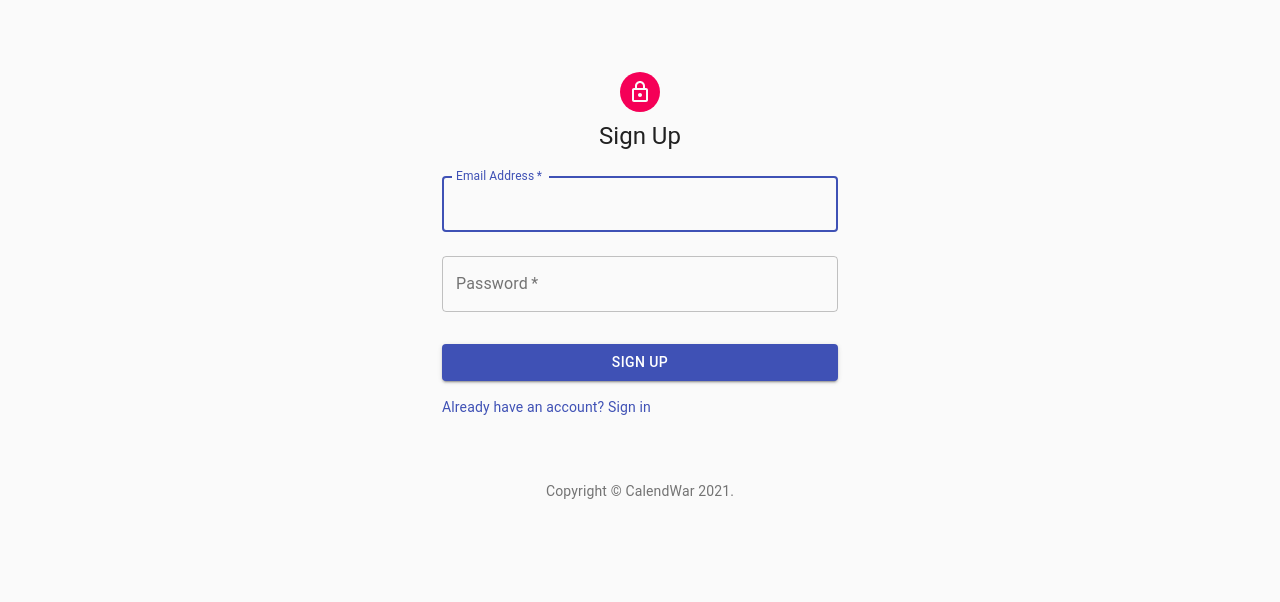
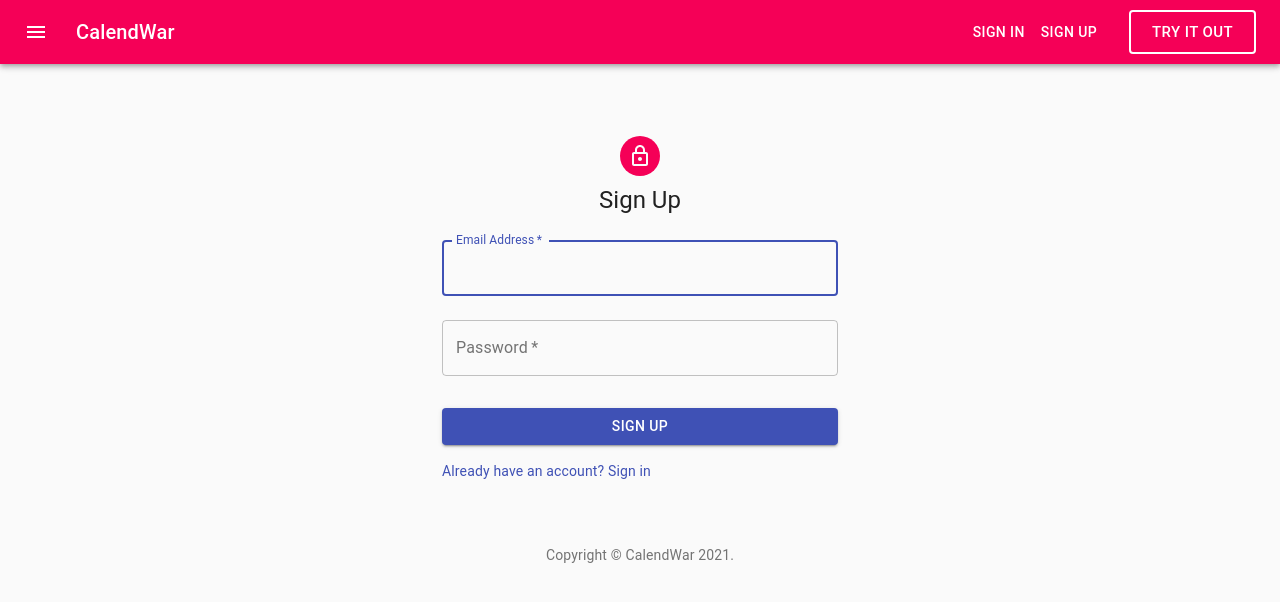
Before and after one commit to HackathonRepos/CalendWar, a React (Create React App) app: page /signup in a window 1280 px wide. Shown: the top 602 px of the page. Built offline with nearby package versions, Linux system fonts and the light colour scheme.

Commit message:
Added navbar to every component

```diff
--- a/src/components/Navbar.jsx
+++ b/src/components/Navbar.jsx
@@ -7,6 +7,7 @@ import Button from "@material-ui/core/Button";
 import IconButton from "@material-ui/core/IconButton";
 import MenuIcon from "@material-ui/icons/Menu";
 import { makeStyles } from "@material-ui/core/styles";
+import Link from "@material-ui/core/Link";
 
 function Navbar() {
   const classes = useStyles();
@@ -21,9 +22,10 @@ function Navbar() {
         >
           <MenuIcon />
         </IconButton>
-        <Typography variant="h6" className={classes.title}>
-          CalendWar
-        </Typography>
+        <Link href="/" color="inherit" className={classes.title}>
+          <Typography variant="h6">CalendWar</Typography>
+        </Link>
+
         <Button color="inherit" href="/signin">
           Sign In
         </Button>
--- a/src/screens/Authenticated/AuthenticatedCalender.jsx
+++ b/src/screens/Authenticated/AuthenticatedCalender.jsx
@@ -1,9 +1,10 @@
 import React from "react";
+import Navbar from "../../components/Navbar";
 
 function AuthenticatedCalender() {
   return (
     <div>
-      <h1>AuthenticatedCalender</h1>
+      <Navbar />
     </div>
   );
 }
--- a/src/screens/Authenticated/Dashboard.jsx
+++ b/src/screens/Authenticated/Dashboard.jsx
@@ -1,9 +1,10 @@
 import React from "react";
+import Navbar from "../../components/Navbar";
 
 function Dashboard() {
   return (
     <div>
-      <h1>Dashboard</h1>
+      <Navbar />
     </div>
   );
 }
--- a/src/screens/Authenticated/SignIn.jsx
+++ b/src/screens/Authenticated/SignIn.jsx
@@ -11,9 +11,13 @@ import Typography from "@material-ui/core/Typography";
 import { makeStyles } from "@material-ui/core/styles";
 import Container from "@material-ui/core/Container";
 
+import Navbar from "../../components/Navbar";
+
 function SignIn() {
   const classes = useStyles();
   return (
+    <div>
+      <Navbar />
       <Container component="main" maxWidth="xs">
         <CssBaseline />
         <div className={classes.paper}>
@@ -68,6 +72,7 @@ function SignIn() {
           <Copyright />
         </Box>
       </Container>
+    </div>
   );
 }
 
--- a/src/screens/Authenticated/Signup.jsx
+++ b/src/screens/Authenticated/Signup.jsx
@@ -11,9 +11,13 @@ import Typography from "@material-ui/core/Typography";
 import { makeStyles } from "@material-ui/core/styles";
 import Container from "@material-ui/core/Container";
 
+import Navbar from "../../components/Navbar";
+
 function SignUp() {
   const classes = useStyles();
   return (
+    <div>
+      <Navbar />
       <Container component="main" maxWidth="xs">
         <CssBaseline />
         <div className={classes.paper}>
@@ -68,6 +72,7 @@ function SignUp() {
           <Copyright />
         </Box>
       </Container>
+    </div>
   );
 }
 
--- a/src/screens/Unauthenticated/UnauthenticatedCalendar.jsx
+++ b/src/screens/Unauthenticated/UnauthenticatedCalendar.jsx
@@ -1,9 +1,10 @@
 import React from "react";
+import Navbar from "../../components/Navbar";
 
 function Calender() {
   return (
     <div>
-      <h1>Calender</h1>
+      <Navbar />
     </div>
   );
 }
```
Lines whose indentation alone changed are shown as unchanged.
